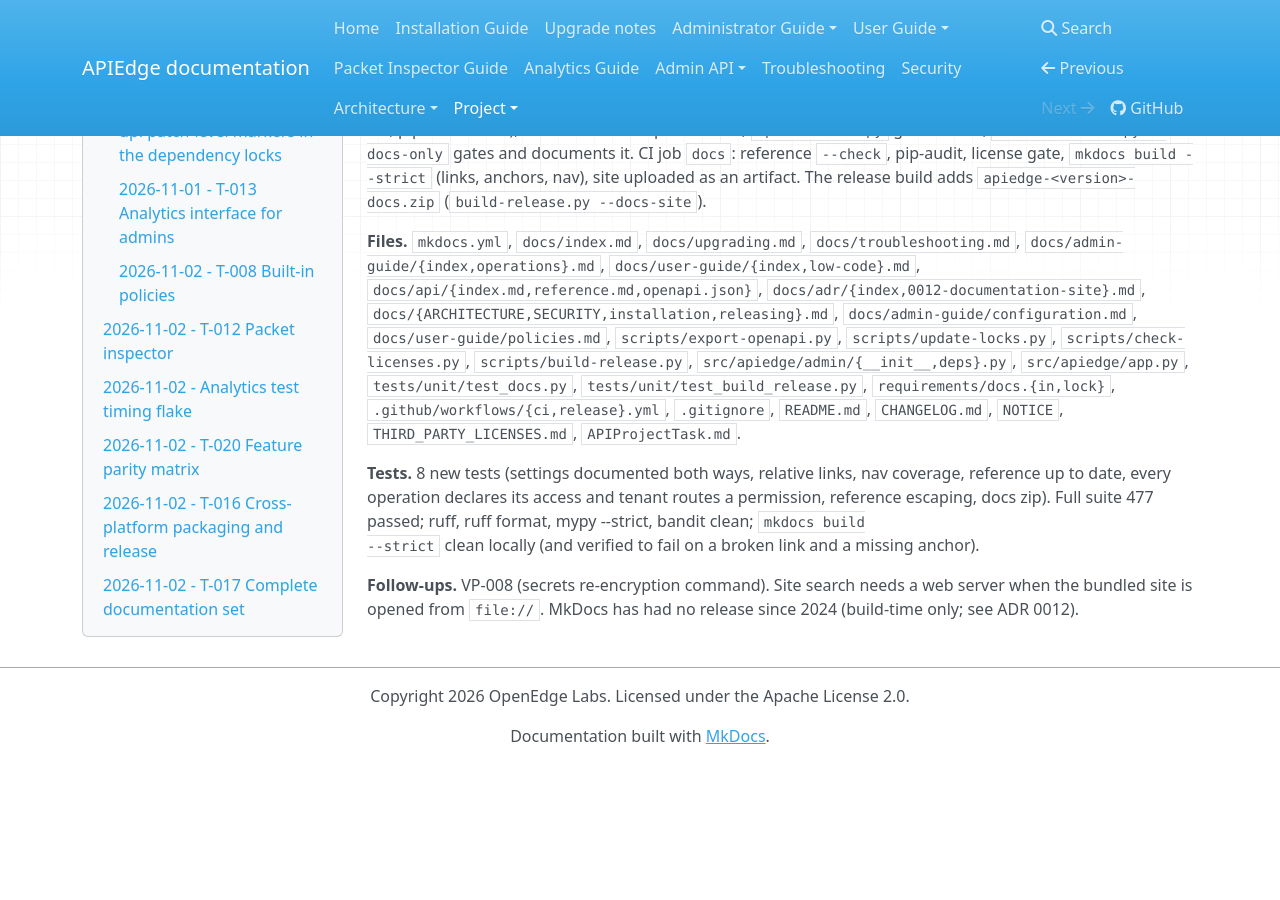
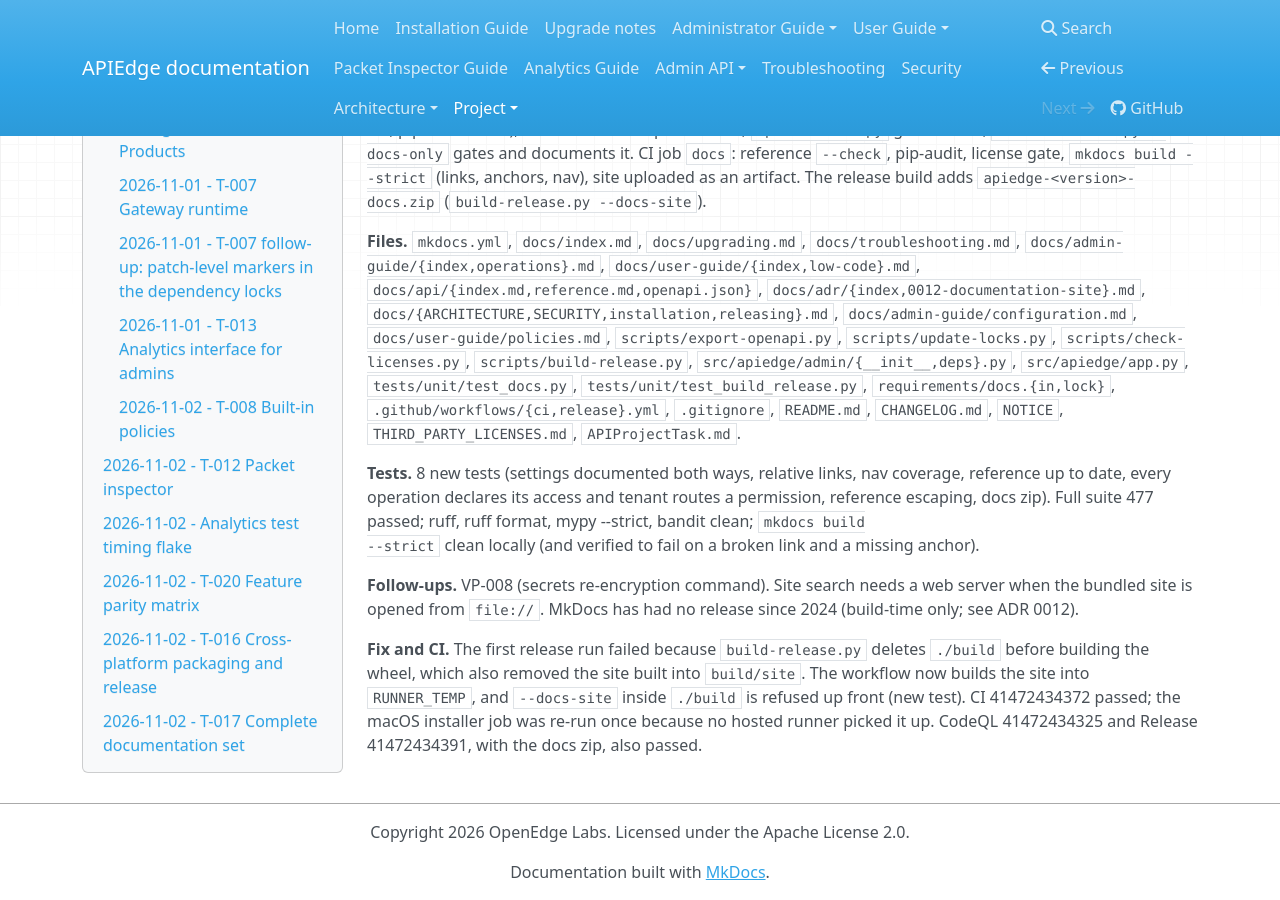
Before and after one commit to OpenEdge-Labs/APIEdge, an MkDocs documentation site: the page built from docs/PROGRESS.md, in a window 1280 px wide and 900 px high, scrolled down 12624 px. Built offline with MkDocs 1.6.1, drawn with Linux system fonts in a browser that asks for light colours; before the commit the page ends 13388 px from its top, so only the background shows below that.

Commit message:
docs(T-017): mark task done after green CI run 41472434372, CodeQL run 41472434325 and Release run 41472434391

```diff
--- a/docs/PROGRESS.md
+++ b/docs/PROGRESS.md
@@ -601,3 +601,9 @@ docs zip). Full suite 477 passed; ruff, ruff format, mypy --strict, bandit clean
 **Follow-ups.** VP-008 (secrets re-encryption command). Site search needs a web server when the
 bundled site is opened from `file://`. MkDocs has had no release since 2024 (build-time only;
 see ADR 0012).
+
+**Fix and CI.** The first release run failed because `build-release.py` deletes `./build` before
+building the wheel, which also removed the site built into `build/site`. The workflow now builds the
+site into `RUNNER_TEMP`, and `--docs-site` inside `./build` is refused up front (new test).
+CI 41472434372 passed; the macOS installer job was re-run once because no hosted runner picked it
+up. CodeQL 41472434325 and Release 41472434391, with the docs zip, also passed.
```
Also changed, not shown: APIProjectTask.md (+2 -1 lines).
